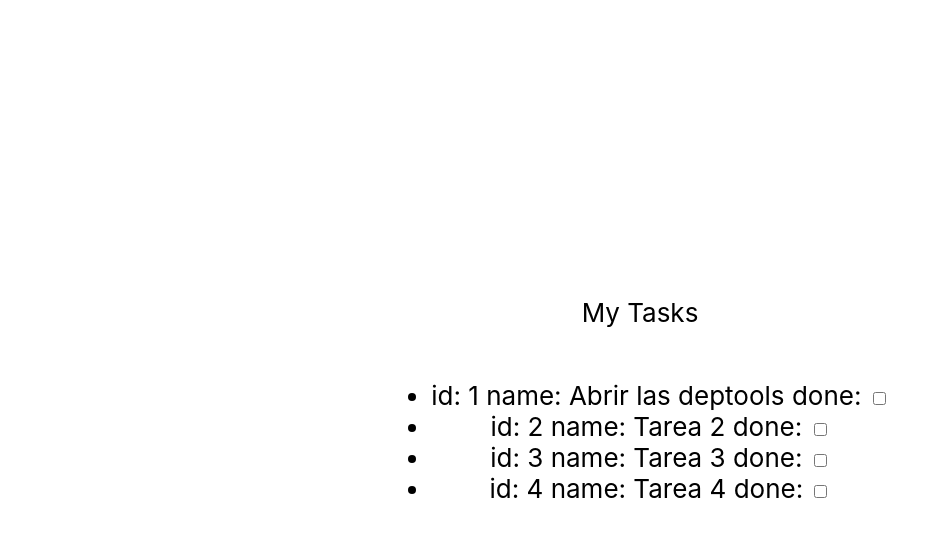
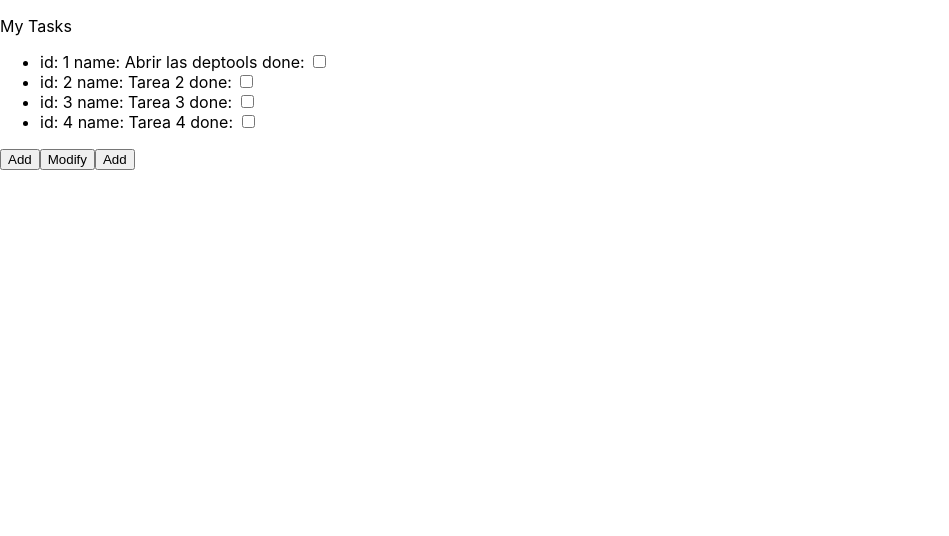
Before and after one commit to rtrepis/202207-w6ch1-ramon-trepat, a React (Create React App) app: page / in a window 1280 px wide. Shown: the top 536 px of the page, without its empty margins (0-949 px from the left). Built offline with nearby package versions, Linux system fonts and the light colour scheme.

Commit message:
Restructure folders and files

```diff
--- a/src/App.css
+++ /dev/null
@@ -1,39 +0,0 @@
-.App {
-  text-align: center;
-}
-
-.App-logo {
-  height: 40vmin;
-  pointer-events: none;
-}
-
-@media (prefers-reduced-motion: no-preference) {
-  .App-logo {
-    animation: App-logo-float infinite 3s ease-in-out;
-  }
-}
-
-.App-header {
-  min-height: 100vh;
-  display: flex;
-  flex-direction: column;
-  align-items: center;
-  justify-content: center;
-  font-size: calc(10px + 2vmin);
-}
-
-.App-link {
-  color: rgb(112, 76, 182);
-}
-
-@keyframes App-logo-float {
-  0% {
-    transform: translateY(0);
-  }
-  50% {
-    transform: translateY(10px);
-  }
-  100% {
-    transform: translateY(0px);
-  }
-}
--- a/src/App.tsx
+++ b/src/App.tsx
@@ -1,6 +1,5 @@
 import React from "react";
-import "./App.css";
-import List from "./components/List/List";
+import List from "./feature/task/components/List/List";
 
 const App = () => {
   return (
--- a/src/app/store.ts
+++ b/src/app/store.ts
@@ -1,5 +1,5 @@
 import { configureStore, ThunkAction, Action } from "@reduxjs/toolkit";
-import taskReducer from "../reducer/taskReducer";
+import taskReducer from "../feature/task/reducer/taskReducer";
 
 export const store = configureStore({
   reducer: {
--- a/src/components/List/List.tsx
+++ /dev/null
@@ -1,28 +0,0 @@
-import { useEffect } from "react";
-import { useDispatch, useSelector } from "react-redux";
-import { RootState } from "../../app/store";
-import dataTasks from "../../Data/dataTasks";
-import { loadTaskActionCreator } from "../../store/actionCreators";
-
-const List = (): JSX.Element => {
-  const listTasks = useSelector((state: RootState) => state.task);
-
-  const dispach = useDispatch();
-
-  useEffect(() => {
-    dispach(loadTaskActionCreator(dataTasks));
-  }, [dispach]);
-
-  return (
-    <ul>
-      {listTasks.map((task) => (
-        <li key={task.id}>
-          <span className="bold">id:</span> {task.id}{" "}
-          <span className="bold">name:</span> {task.name}{" "}
-          <span className="bold">done:</span> <input type="checkbox" />
-        </li>
-      ))}
-    </ul>
-  );
-};
-export default List;
--- /dev/null
+++ b/src/feature/task/components/List/List.tsx
@@ -0,0 +1,47 @@
+import { useEffect } from "react";
+import { useDispatch, useSelector } from "react-redux";
+import { RootState } from "../../../../app/store";
+import dataTasks from "../../../../Data/dataTasks";
+import ITask from "../../models/ITask";
+import {
+  createTaskActionCreator,
+  loadTaskActionCreator,
+} from "../../reducer/actionCreators";
+
+const newTask: ITask = { id: 2, name: "taska nova", isDone: true };
+
+const List = (): JSX.Element => {
+  const listTasks = useSelector((state: RootState) => state.task);
+
+  const dispatch = useDispatch();
+
+  useEffect(() => {
+    dispatch(loadTaskActionCreator(dataTasks));
+  }, [dispatch]);
+
+  const handleAdd = () => {
+    dispatch(createTaskActionCreator(newTask));
+  };
+  const handleModiy = () => {};
+  const handleDelete = () => {};
+
+  return (
+    <>
+      <ul>
+        {listTasks.map((task) => (
+          <li key={task.id}>
+            <span className="bold">id:</span> {task.id}{" "}
+            <span className="bold">name:</span> {task.name}{" "}
+            <span className="bold">done:</span> <input type="checkbox" />
+          </li>
+        ))}
+      </ul>
+      <div>
+        <button onClick={handleAdd}>Add</button>
+        <button onClick={handleModiy}>Modify</button>
+        <button onClick={handleDelete}>Add</button>
+      </div>
+    </>
+  );
+};
+export default List;
--- a/src/reducer/taskReducer.ts
+++ b/src/feature/task/reducer/taskReducer.ts
@@ -5,7 +5,7 @@ import {
   deleteTaskActionCreator,
   loadTaskActionCreator,
   updateTaskActionCreator,
-} from "../store/actionCreators";
+} from "./actionCreators";
 
 const initialState: ITask[] = [
   {
```
Also changed, not shown: src/feature/task/models/ITask.ts (renamed from src/models/ITask.ts), src/feature/task/models/actionTypes.ts (renamed from src/models/actionTypes.ts), src/feature/task/reducer/actionCreators.ts (renamed from src/store/actionCreators.ts), 1 other file (tests, documents, lock files or other folders).
